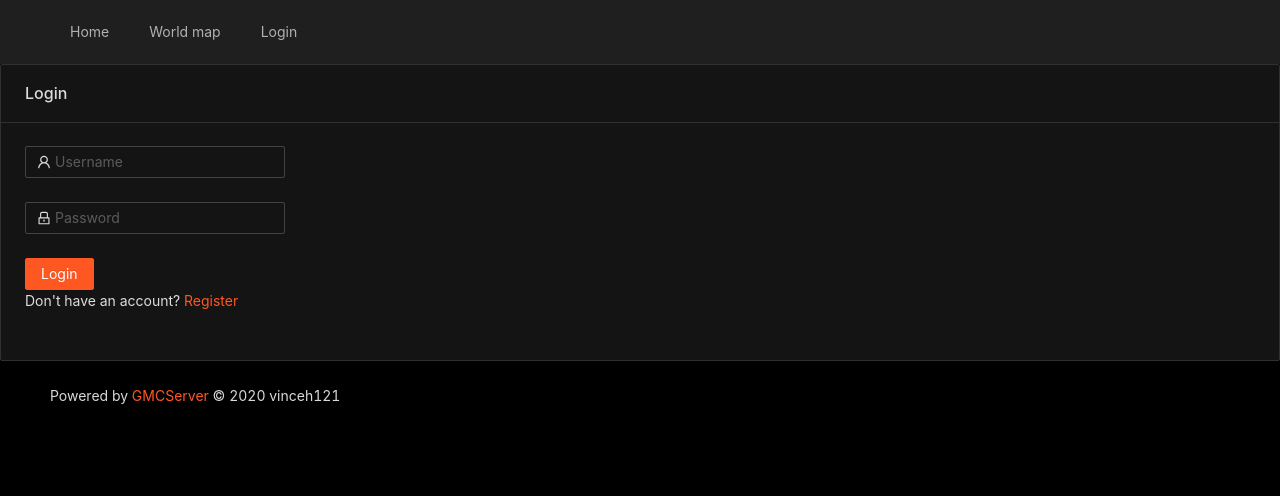
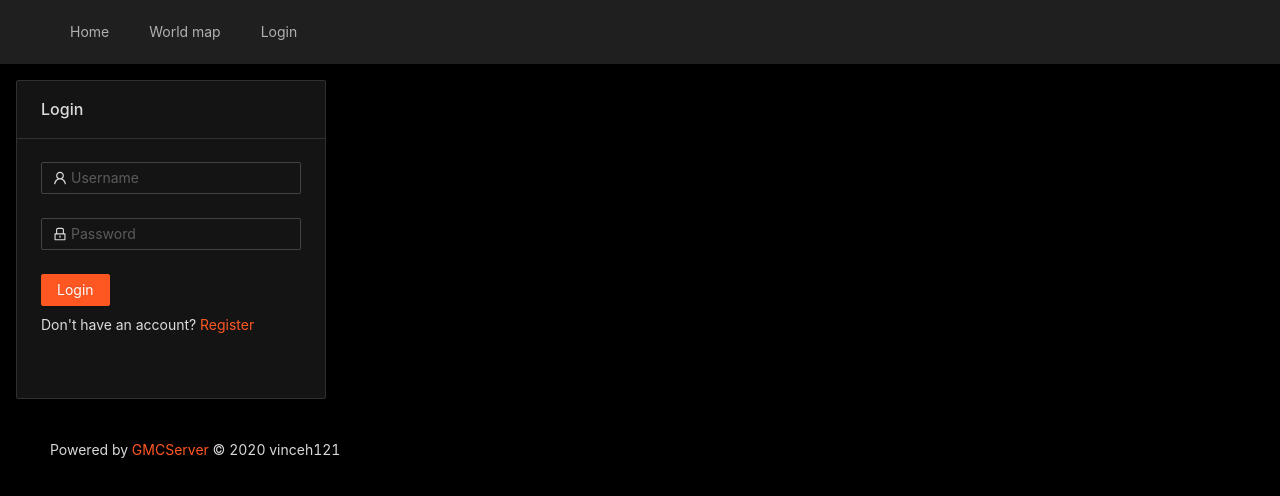
Before and after one commit to vinceh121/gmcserver, a React (Create React App) app in the folder gmcserver-web/: page /login in a window 1280 px wide. Shown: the top 496 px of the page. Built offline with nearby package versions, Linux system fonts and the light colour scheme.

Commit message:
Better looking login card

```diff
--- a/gmcserver-web/src/pages/auth/Login.jsx
+++ b/gmcserver-web/src/pages/auth/Login.jsx
@@ -24,7 +24,7 @@ function Login() {
 
 	return (
 		<>
-			<Card title="Login" loading={state.loading}>
+			<Card title="Login" loading={state.loading} style={{ width: "max-content", margin: "16px" }}>
 				<Space direction="vertical">
 					{state.error ? (
 						<Alert
@@ -59,8 +59,7 @@ function Login() {
 							<Button type="primary" htmlType="submit">
 								Login
 							</Button>
-							<br />
-							Don't have an account? <Link to="/register">Register</Link>
+							<p style={{ marginTop: "8px" }}>Don't have an account? <Link to="/register">Register</Link></p>
 						</Form.Item>
 					</Form>
 				</Space>
```
